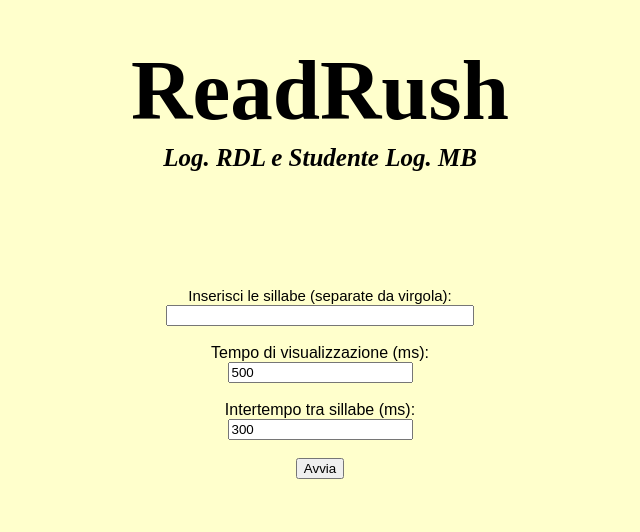
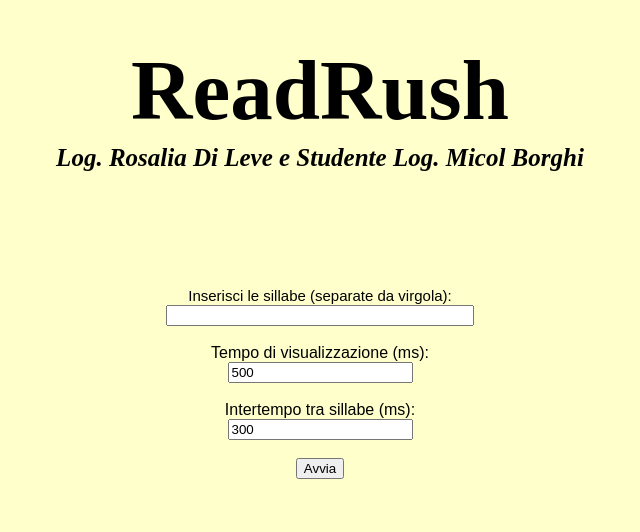
Before and after one commit to mikiborghi/Tachi4, a plain HTML site: page index.html in a window 1280 px wide. Shown: the part 118-650 px from the top of the page, without its empty margins (320-960 px from the left). Drawn offline with Linux system fonts and the light colour scheme.

Commit message:
Update index.html

```diff
--- a/index.html
+++ b/index.html
@@ -82,7 +82,7 @@
 
   <div id="header">
     <h1>ReadRush</h1>
-    <p>Log. RDL e Studente Log. MB</p>
+    <p>Log. Rosalia Di Leve e Studente Log. Micol Borghi</p>
   </div>
 
   <button id="pauseBtn" onclick="togglePause()">⏸ Pausa</button>
```
